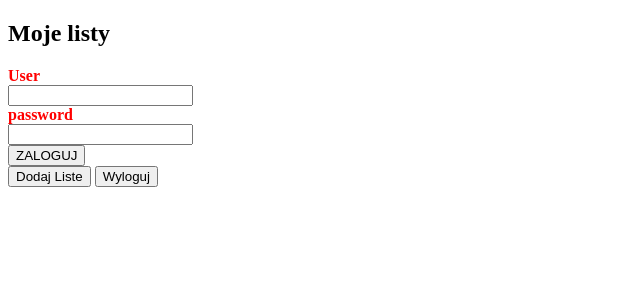
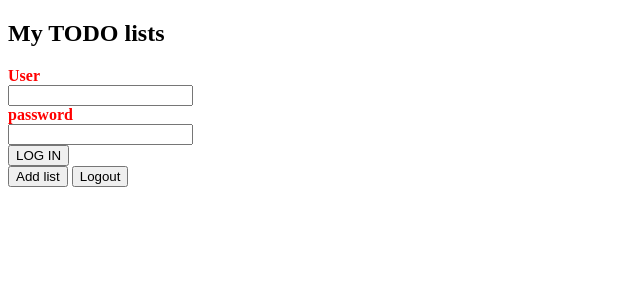
Before and after one commit to wojtekowczarek/coderslab_final_project, a Django app: page /login in a window 1280 px wide. Shown: the top 300 px of the page, without its empty margins (0-640 px from the left). Run offline with Django 3.2, Linux system fonts and the light colour scheme; parts of the project's set-up code (start-up, migrations or seed data) failed here and were passed over.

Commit message:
kolejna aktualizacja

```diff
--- a/coderslab_final_project/coderslab/forms.py
+++ b/coderslab_final_project/coderslab/forms.py
@@ -1,7 +1,6 @@
 from django import forms
 from .models import PRIORITY
-# from django.forms import Form, ModelForm
-# from django.contrib.auth.models import User
+
 
 
 class UserCreateForm(forms.Form):
@@ -28,5 +27,5 @@ class AddListForm(forms.Form):
 
 class AddItemToListForm(forms.Form):
     title = forms.CharField(max_length=255)
+    description = forms.CharField(widget=forms.Textarea)
     priority = forms.ChoiceField(PRIORITY)
-    completed = forms.BooleanField()
--- a/coderslab_final_project/coderslab/templates/base.html
+++ b/coderslab_final_project/coderslab/templates/base.html
@@ -6,17 +6,18 @@
     <title>TODO List</title>
 </head>
 <body>
-    <h2>Moje listy</h2>
+    <h2>My TODO lists</h2>
     <ul>
         {% for list in lists %}
             <li>{{ list.title }}
-            <a href="delete/{{ list.id }}"><button>Usuń Listę</button></a>
-            <a href="add_item/{{ list.id }}"><button>Dodaj do listy</button></a>
+            <a href="delete/{{ list.id }}"><button>Delete list</button></a>
+            <a href="add_item/{{ list.id }}"><button>Add item to list</button></a>
                 <ul>
                     {% for item in items %}
                         {% if item.list_id == list.id %}
-                            <li>{{ item.title }}</li>
-                            <a href="delete_item/{{ item.id }}"><button>Usuń z listy</button></a>
+                            <li><p>{{ item.title }}<a href="delete_item/{{ item.id }}"><button>Delete from list</button></a></p>
+                                <p>{{ item.description }}</p>
+                            </li>
                         {% endif %}
                     {% endfor %}
                 </ul>
@@ -27,8 +28,8 @@
         {% endblock %}
 
 <footer>
-    <a href="/add_list"><button>Dodaj Liste</button></a>
-    <a href="/logout"><button>Wyloguj</button></a>
+    <a href="/add_list"><button>Add list</button></a>
+    <a href="/logout"><button>Logout</button></a>
 </footer>
 </body>
 </html>
--- a/coderslab_final_project/coderslab/templates/login.html
+++ b/coderslab_final_project/coderslab/templates/login.html
@@ -3,7 +3,7 @@
 {% block content %}
 
 {% if form.non_field_errors %}
-Błędy: {{ form.non_field_errors }}
+Errors: {{ form.non_field_errors }}
 {% endif %}
 
 <form method="post" action="">
@@ -18,7 +18,7 @@ Błędy: {{ form.non_field_errors }}
 
 {% endfor %}
 
-<button type="submit">ZALOGUJ</button>
+<button type="submit">LOG IN</button>
 
 </form>
 {% endblock %}
```
Also changed, not shown: coderslab_final_project/coderslab/models.py (+1 -17 lines), coderslab_final_project/coderslab/templates/list.html (deleted, +0 -8 lines), coderslab_final_project/coderslab/migrations/0005_auto_20171201_1217.py (added).
